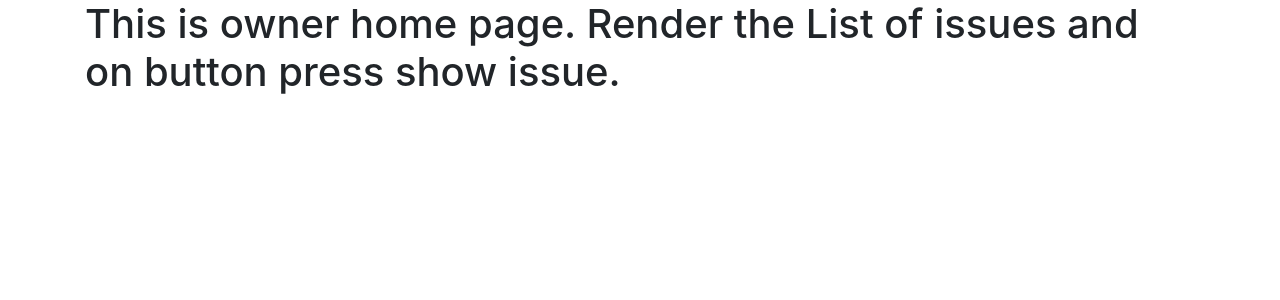
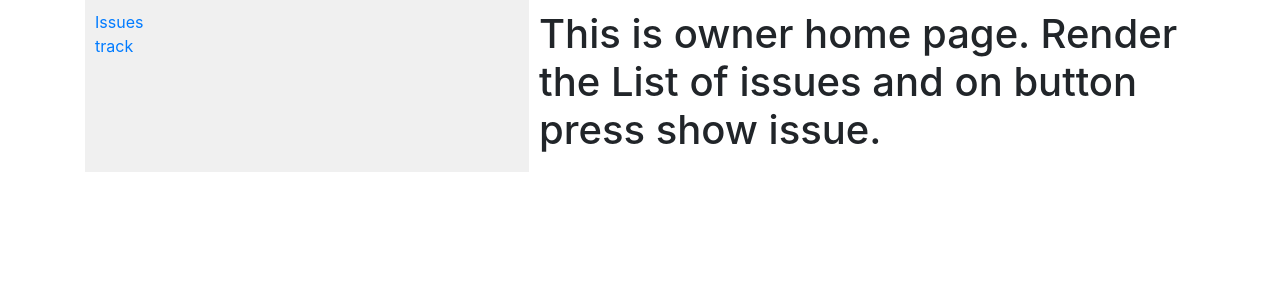
Before and after one commit to sasmit/serviceMgmt, a React app: page /ownerhome in a window 1280 px wide. Shown: the top 300 px of the page. Built offline with nearby package versions, Linux system fonts and the light colour scheme.

Commit message:
side bar
side bar for product homepage

```diff
--- a/src/App.js
+++ b/src/App.js
@@ -7,6 +7,7 @@ import VendorHomePage from './components/vendorHomePage';
 import OwnerHomePage from './components/ownerHomePage';
 import ComplianForm from './components/complaintForm';
 import UserTracking from './components/userTracking';
+import sideBar from './components/sideBar';
 import './App.css';
 
 function App() {
@@ -14,14 +15,14 @@ function App() {
 		<React.Fragment>
 			<main className="container">
 				<Switch>
-					<Route path='/usertracking' component={UserTracking}/>
-					<Route path='/ownerhome' component={OwnerHomePage}/>
-					<Route path='/vendorhome' component={VendorHomePage}/>
-					<Route path='/complaint' component={ComplianForm}/>
-					<Route path='/userhome' component={UserHomePage}/>
-					<Route path='/register' component={RegisterForm}/>
-					<Route path='/login' component={LoginForm}/>
-					<Redirect exact from="/" to="/login"/>
+					<Route path='/usertracking' component={UserTracking} />
+					<Route path='/ownerhome' component={sideBar} />
+					<Route path='/vendorhome' component={VendorHomePage} />
+					<Route path='/complaint' component={ComplianForm} />
+					<Route path='/userhome' component={UserHomePage} />
+					<Route path='/register' component={RegisterForm} />
+					<Route path='/login' component={LoginForm} />
+					<Redirect exact from="/" to="/login" />
 				</Switch>
 			</main>
 		</React.Fragment>
--- /dev/null
+++ b/src/components/sideBar.jsx
@@ -0,0 +1,80 @@
+import React from "react";
+import {
+    BrowserRouter as Router,
+    Switch,
+    Route,
+    Link
+} from "react-router-dom";
+import OwnerHomePage from './ownerHomePage';
+
+const routes = [
+    {
+        path: "/ownerhome",
+        exact: true,
+        sidebar: () => <h1> </h1>,
+        main: () => <OwnerHomePage ></OwnerHomePage>
+    },
+    {
+        path: "/track",
+        sidebar: () => <h1></h1>,
+        main: () => <h2> Tracking page</h2>
+    }
+];
+
+export default function sidebar() {
+    return (
+        <Router>
+            <div style={{ display: "flex" }}>
+                <div
+                    style={{
+                        padding: "10px",
+                        width: "40%",
+                        background: "#f0f0f0"
+                    }}
+                >
+                    <ul style={{ listStyleType: "none", padding: 0 }}>
+                        <li>
+                            <Link to="/ownerhome"> Issues</Link>
+                        </li>
+                        <li>
+                            <Link to="/track">track</Link>
+                        </li>
+                    </ul>
+
+                    <Switch>
+                        {routes.map((route, index) => (
+                            // You can render a <Route> in as many places
+                            // as you want in your app. It will render along
+                            // with any other <Route>s that also match the URL.
+                            // So, a sidebar or breadcrumbs or anything else
+                            // that requires you to render multiple things
+                            // in multiple places at the same URL is nothing
+                            // more than multiple <Route>s.
+                            <Route
+                                key={index}
+                                path={route.path}
+                                exact={route.exact}
+                                children={<route.sidebar />}
+                            />
+                        ))}
+                    </Switch>
+                </div>
+
+                <div style={{ flex: 1, padding: "10px" }}>
+                    <Switch>
+                        {routes.map((route, index) => (
+                            // Render more <Route>s with the same paths as
+                            // above, but different components this time.
+                            <Route
+                                key={index}
+                                path={route.path}
+                                exact={route.exact}
+                                children={<route.main />}
+                            />
+                        ))}
+                    </Switch>
+                </div>
+            </div>
+        </Router>
+    )
+}
```
